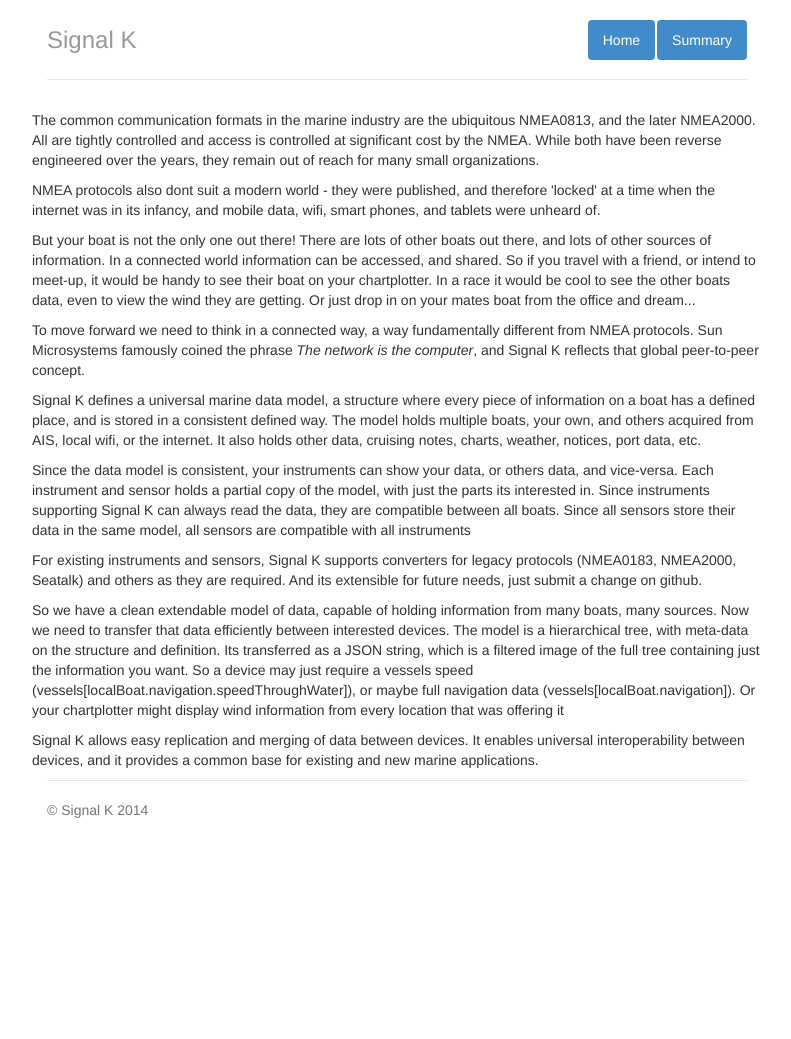
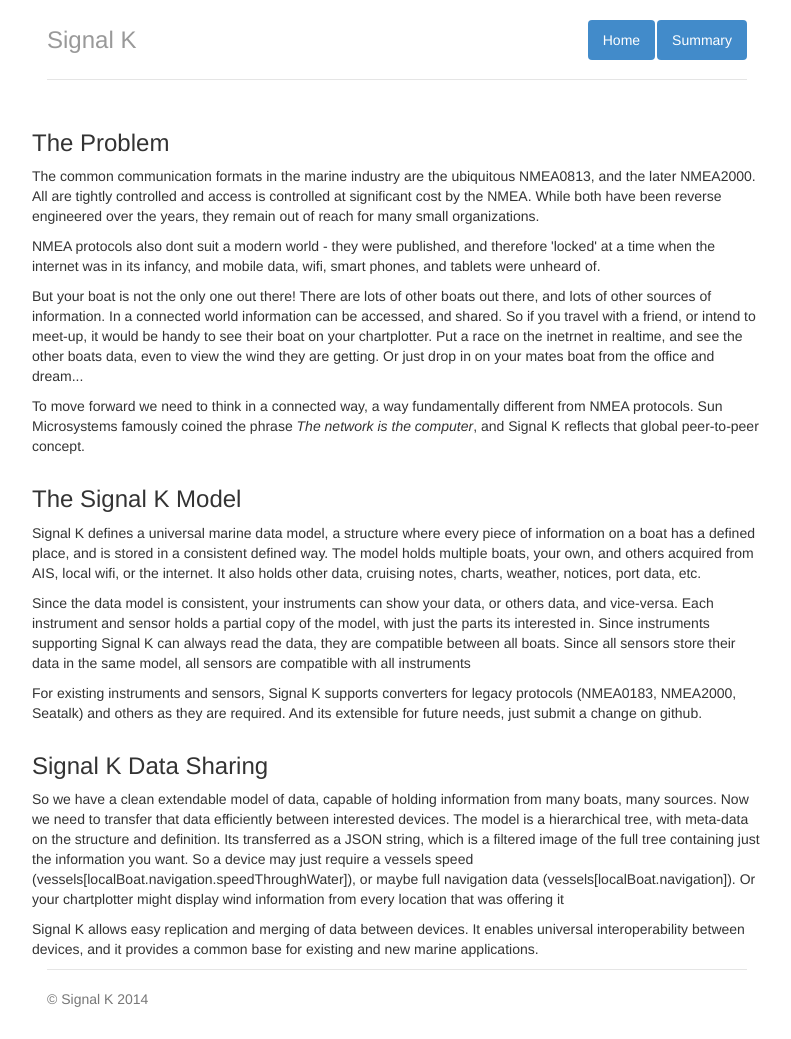
Before and after one commit to SignalK/signalk.github.io, a Jekyll site: the page built from summary.html, in a window 1280 px wide. Shown: the whole page, without its empty margins (243-1034 px from the left). Built offline with Jekyll 4.4.1, drawn with Linux system fonts in a browser that asks for light colours; Markdown is read by kramdown in place of the engine named in the settings; before the commit the page ends 900 px from its top, so only the background shows below that.

Commit message:
Added summary page

```diff
--- a/_layouts/default.html
+++ b/_layouts/default.html
@@ -22,8 +22,8 @@
     <div class="container">
       <div class="header">
         <ul class="nav nav-pills pull-right">
-          <li class="active"><a href="#">Home</a></li>
-          <li class="active"><a href="Summary.html">Summary</a></li>
+          <li class="active"><a href="/index.html">Home</a></li>
+          <li class="active"><a href="/summary.html">Summary</a></li>
         </ul>
         <h3 class="text-muted">Signal K</h3>
       </div>
--- a/summary.html
+++ b/summary.html
@@ -4,6 +4,7 @@
 ---
 
 <div class="row">
+<h3>The Problem</h3>
 	<p>The common communication formats in the marine industry are the ubiquitous NMEA0813, and the later NMEA2000. All are tightly controlled and access is controlled at
 	significant cost by the NMEA. While both have been reverse engineered over the years, they remain out of reach for many small organizations.</p>
 
@@ -13,12 +14,13 @@
 <div class="row">
 	<p>But your boat is not the only one out there! There are lots of other boats out there, and lots of other sources of information. In a connected world
 	information can be accessed, and shared. So if you travel with a friend, or intend to meet-up, it would be handy to see their boat on your chartplotter.
-	In a race it would be cool to see the other boats data, even to view the wind they are getting. Or just drop in on your mates boat from the office and dream...</p>
+	Put a race on the inetrnet in realtime, and see the other boats data, even to view the wind they are getting. Or just drop in on your mates boat from the office and dream...</p>
 
 	<p>To move forward we need to think in a connected way, a way fundamentally different from NMEA protocols. Sun Microsystems famously coined the phrase
 	<i>The network is the computer</i>, and Signal K reflects that global peer-to-peer concept.</p>
 </div>
 <div class="row">
+<h3>The Signal K Model</h3>
 	<p>Signal K defines a universal marine data model, a structure where every piece of information on a boat has a defined place, and is stored in a consistent defined way.
 	The model holds multiple boats, your own, and others acquired from AIS, local wifi, or the internet. It also holds other data, cruising notes, charts,
 	weather, notices, port data, etc. </p>
@@ -31,6 +33,7 @@
 	its extensible for future needs, just submit a change on github.</p>
 </div>
 <div class="row">
+<h3>Signal K Data Sharing</h3>
 	<p>So we have a clean extendable model of data, capable of holding information from many boats, many sources. Now we need to transfer that
 	data efficiently between interested devices. The model is a hierarchical tree, with meta-data on the structure and definition. Its transferred as a JSON string,
 	which is a filtered image of the full tree containing just the information you want. So a device may just require a vessels speed (vessels[localBoat.navigation.speedThroughWater]),
```
